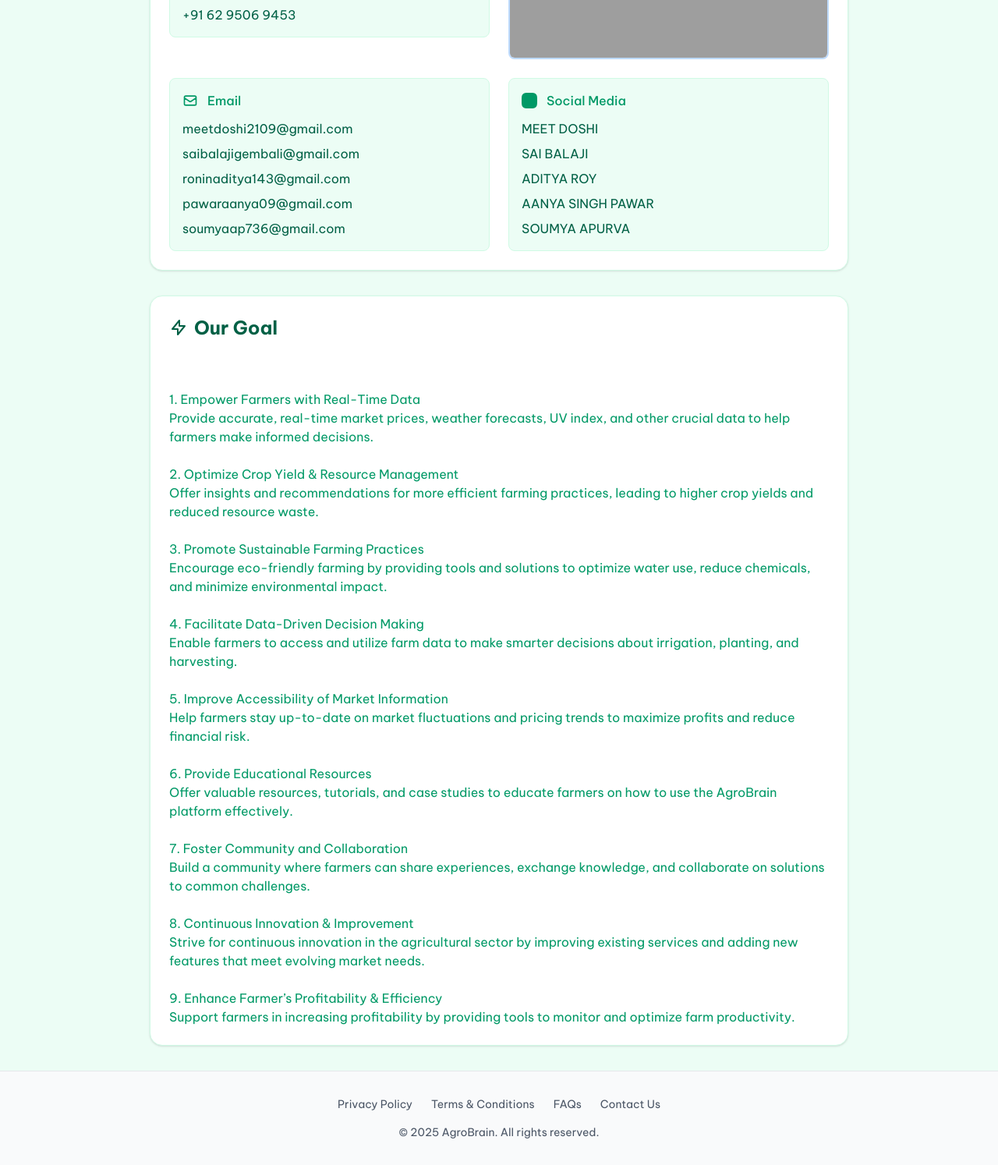
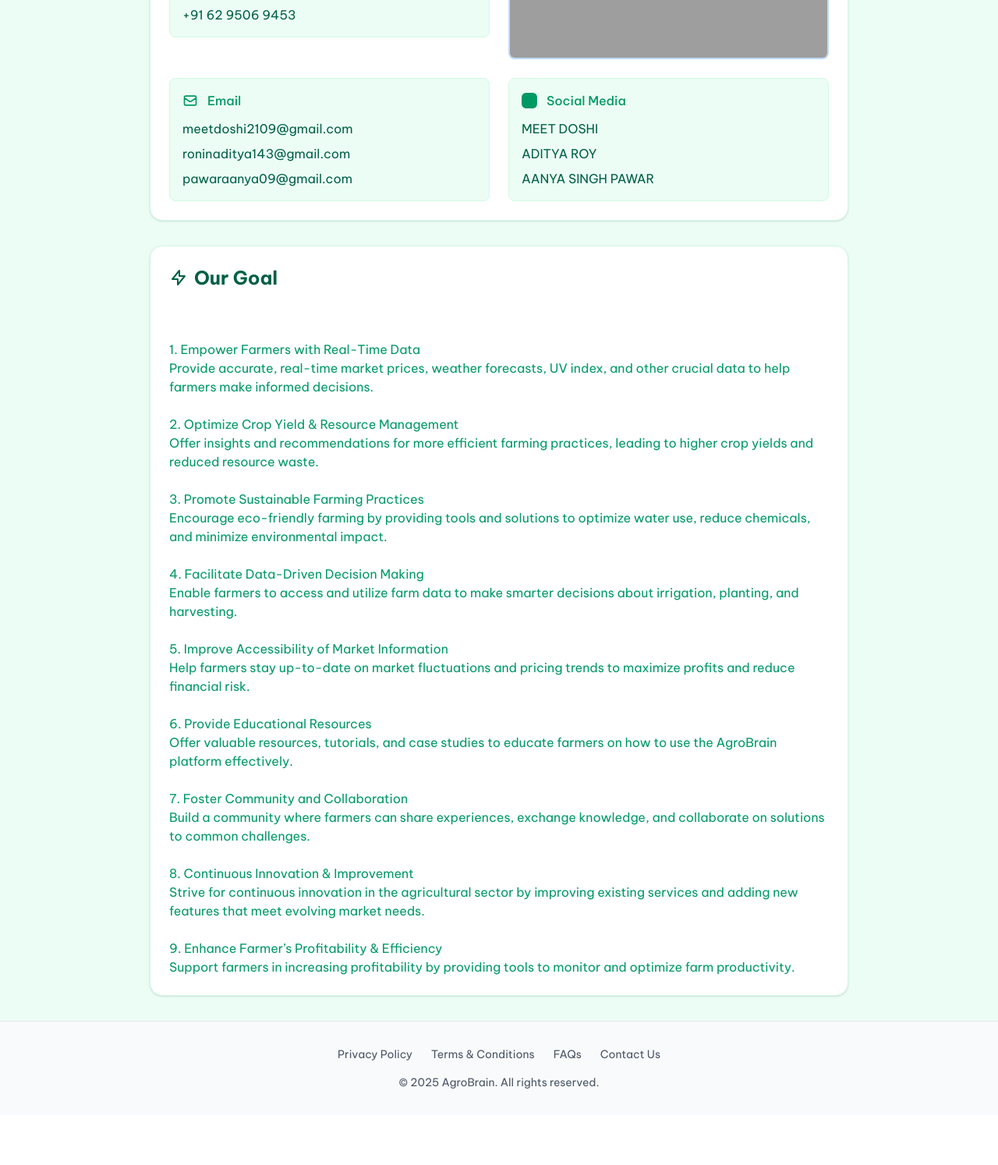
Before and after one commit to meet2109/AgroBrainUD, a Django app: page /about/ in a window 1280 px wide. Shown: the part 357-1851 px from the top of the page at 78% size. After the commit the page ends 1753 px from the top, so only its background shows below. Run offline with Django 5.2, Linux system fonts and the light colour scheme; grey boxes are pictures that could not be loaded.

Commit message:
requirements.txt

```diff
--- a/myapp/templates/myapp/about.html
+++ b/myapp/templates/myapp/about.html
@@ -60,10 +60,8 @@
           </div>
           <div class="space-y-2">
             <a href="mailto:meetdoshi2109@gmail.com" class="block text-emerald-800 hover:text-emerald-600 transition-colors">meetdoshi2109@gmail.com</a>
-            <a href="mailto:saibalajigembali@gmail.com" class="block text-emerald-800 hover:text-emerald-600 transition-colors">saibalajigembali@gmail.com</a>
             <a href="mailto:roninaditya143@gmail.com" class="block text-emerald-800 hover:text-emerald-600 transition-colors">roninaditya143@gmail.com</a>
             <a href="mailto:pawaraanya09@gmail.com" class="block text-emerald-800 hover:text-emerald-600 transition-colors">pawaraanya09@gmail.com</a>
-            <a href="mailto:soumyaap736@gmail.com" class="block text-emerald-800 hover:text-emerald-600 transition-colors">soumyaap736@gmail.com</a>
           </div>
         </div>
 
@@ -77,10 +75,8 @@
           </div>
           <div class="space-y-2">
             <a target="_blank" href="https://www.instagram.com/m33t.doshi/" class="block text-emerald-800 hover:text-emerald-600 transition-colors">MEET DOSHI</a>
-            <a target="_blank" href="https://www.instagram.com/saibalaji__gembali/" class="block text-emerald-800 hover:text-emerald-600 transition-colors">SAI BALAJI</a>
             <a target="_blank" href="https://www.instagram.com/__ro_.n._in__/" class="block text-emerald-800 hover:text-emerald-600 transition-colors">ADITYA ROY</a>
             <a target="_blank" href="https://www.instagram.com/aanyapawar__/" class="block text-emerald-800 hover:text-emerald-600 transition-colors">AANYA SINGH PAWAR</a>
-            <a target="_blank" href="https://www.instagram.com/Soxxyaaa/" class="block text-emerald-800 hover:text-emerald-600 transition-colors">SOUMYA APURVA</a>
           </div>
         </div>
       </div>
```
